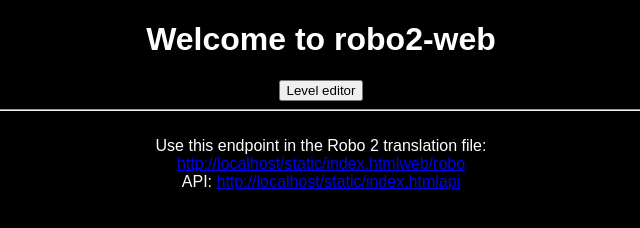
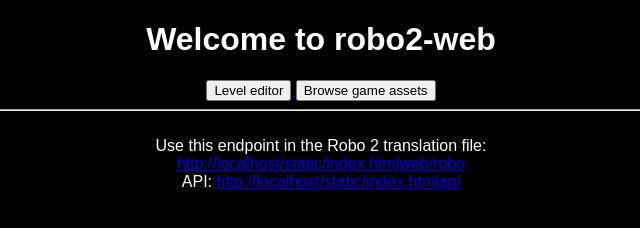
Before and after one commit to griffi-gh/robo2-web, a website: page static/index.html in a window 1280 px wide. Shown: the whole page, without its empty margins (319-959 px from the left). Drawn offline with Linux system fonts and the light colour scheme.

Commit message:
Add assets

```diff
--- a/package.json
+++ b/package.json
@@ -12,6 +12,7 @@
   "dependencies": {
     "dotenv": "^16.0.0",
     "express": "^4.18.0",
-    "pg": "^8.7.3"
+    "pg": "^8.7.3",
+    "serve-index": "^1.9.1"
   }
 }
--- a/src/index.js
+++ b/src/index.js
@@ -1,5 +1,6 @@
 import 'dotenv/config';
 import express from 'express';
+import serveIndex from 'serve-index';
 import Api from './api.js';
 
 console.log("Starting robo2-web...");
@@ -26,7 +27,8 @@ app.use((req, res, next) => {
   next();
 });
 
-//Static
+//static
+app.use('/assets/robo', serveIndex('static/assets/robo', {icons: true}));
 app.use(express.static('static'));
 
 //Parse JSON
--- a/static/index.html
+++ b/static/index.html
@@ -32,6 +32,11 @@
       Level editor
     </button>
   </a>
+  <a href="/assets/robo/">
+    <button type="button">
+      Browse game assets
+    </button>
+  </a>
   <br><hr><br>
   Use this endpoint in the Robo 2 translation file:<br>
   <a href="/web/robo">
```
Also changed, not shown: 1 other file.
